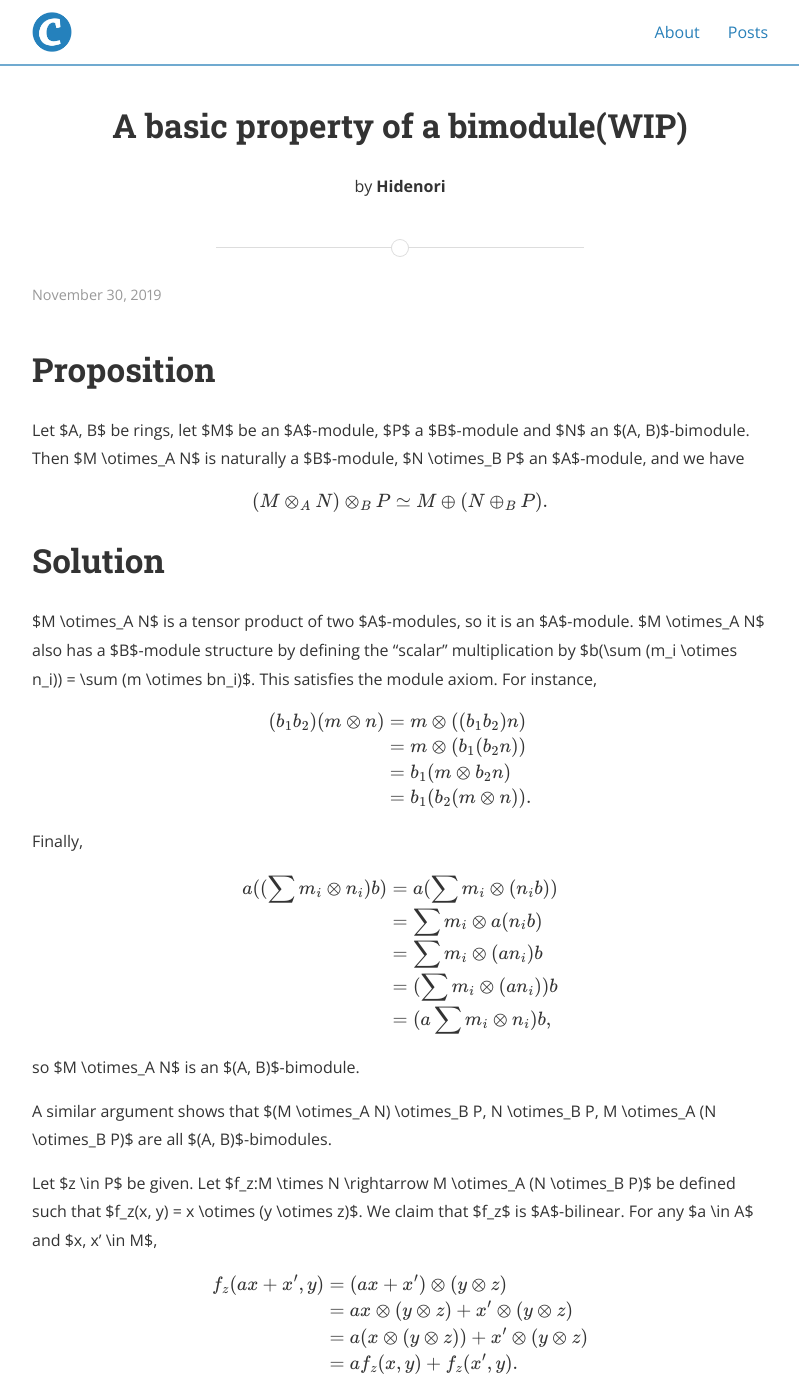
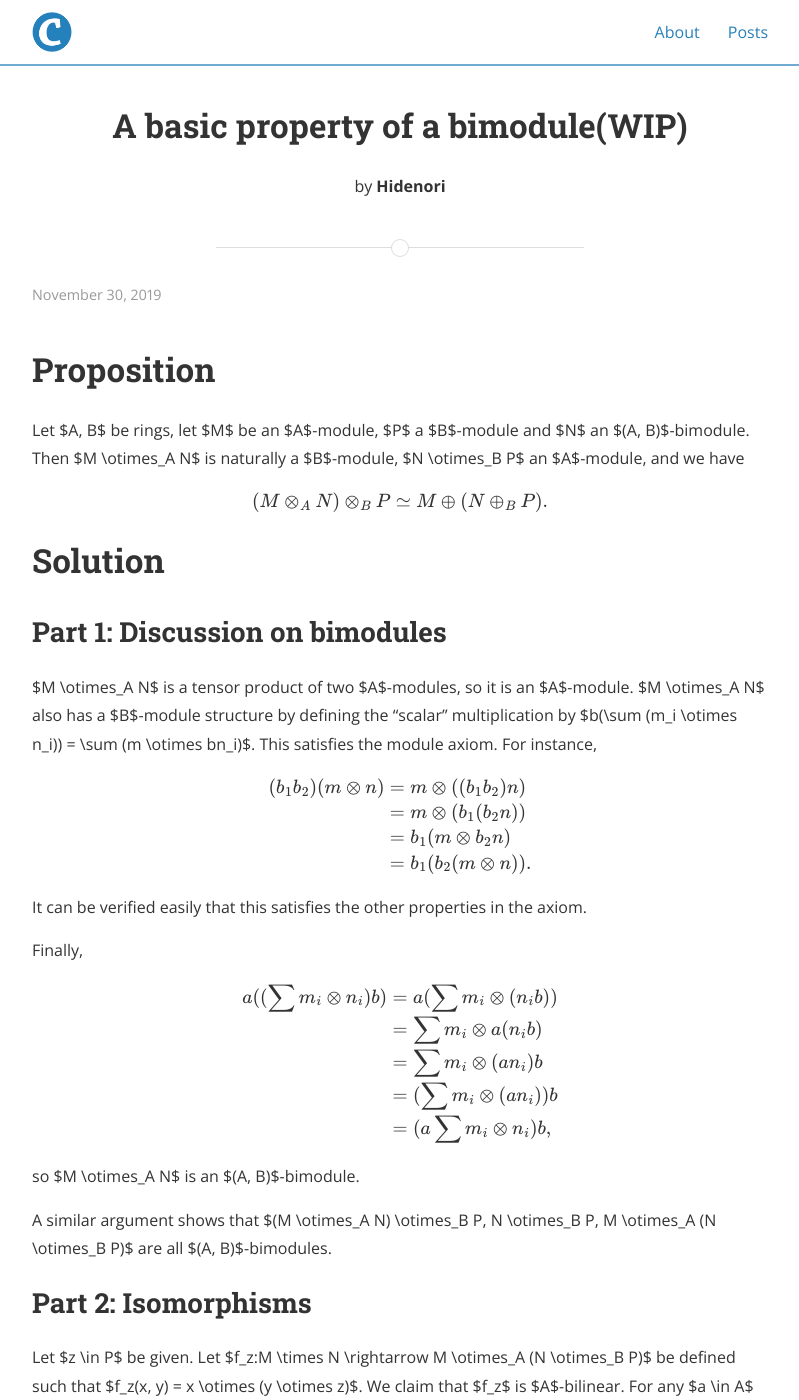
Before and after one commit to hidenori-shinohara/hidenori-shinohara.github.io, a Jekyll site: the page built from _posts/atiyah/chapter2/2019-11-30-in-text-ex-2-15.md, in a window 1280 px wide and 1400 px high. Shown: the whole window, without its empty margins (240-1039 px from the left). Built offline with Jekyll 4.4.1, drawn with Linux system fonts in a browser that asks for light colours; nearby versions of some CDN libraries; formulas are drawn with MathJax 3.

Commit message:
Restructure the discussion [ex 2-15, atiyah]

```diff
--- a/_posts/atiyah/chapter2/2019-11-30-in-text-ex-2-15.md
+++ b/_posts/atiyah/chapter2/2019-11-30-in-text-ex-2-15.md
@@ -16,6 +16,7 @@ $$
 $$
 
 # Solution
+## Part 1: Discussion on bimodules
 $M \otimes_A N$ is a tensor product of two $A$-modules, so it is an $A$-module.
 $M \otimes_A N$ also has a $B$-module structure by defining the "scalar" multiplication by $b(\sum (m_i \otimes n_i)) = \sum (m \otimes bn_i)$.
 This satisfies the module axiom.
@@ -30,6 +31,8 @@ $$
   &= b_1(b_2(m \otimes n)).
 \end{align*}
 $$
+
+It can be verified easily that this satisfies the other properties in the axiom.
 
 Finally,
 
@@ -47,6 +50,8 @@ $$
 so $M \otimes_A N$ is an $(A, B)$-bimodule.
 
 A similar argument shows that $(M \otimes_A N) \otimes_B P, N \otimes_B P, M \otimes_A (N \otimes_B P)$ are all $(A, B)$-bimodules.
+
+## Part 2: Isomorphisms
 
 Let $z \in P$ be given.
 Let $f_z:M \times N \rightarrow M \otimes_A (N \otimes_B P)$ be defined such that $f_z(x, y) = x \otimes (y \otimes z)$.
```
